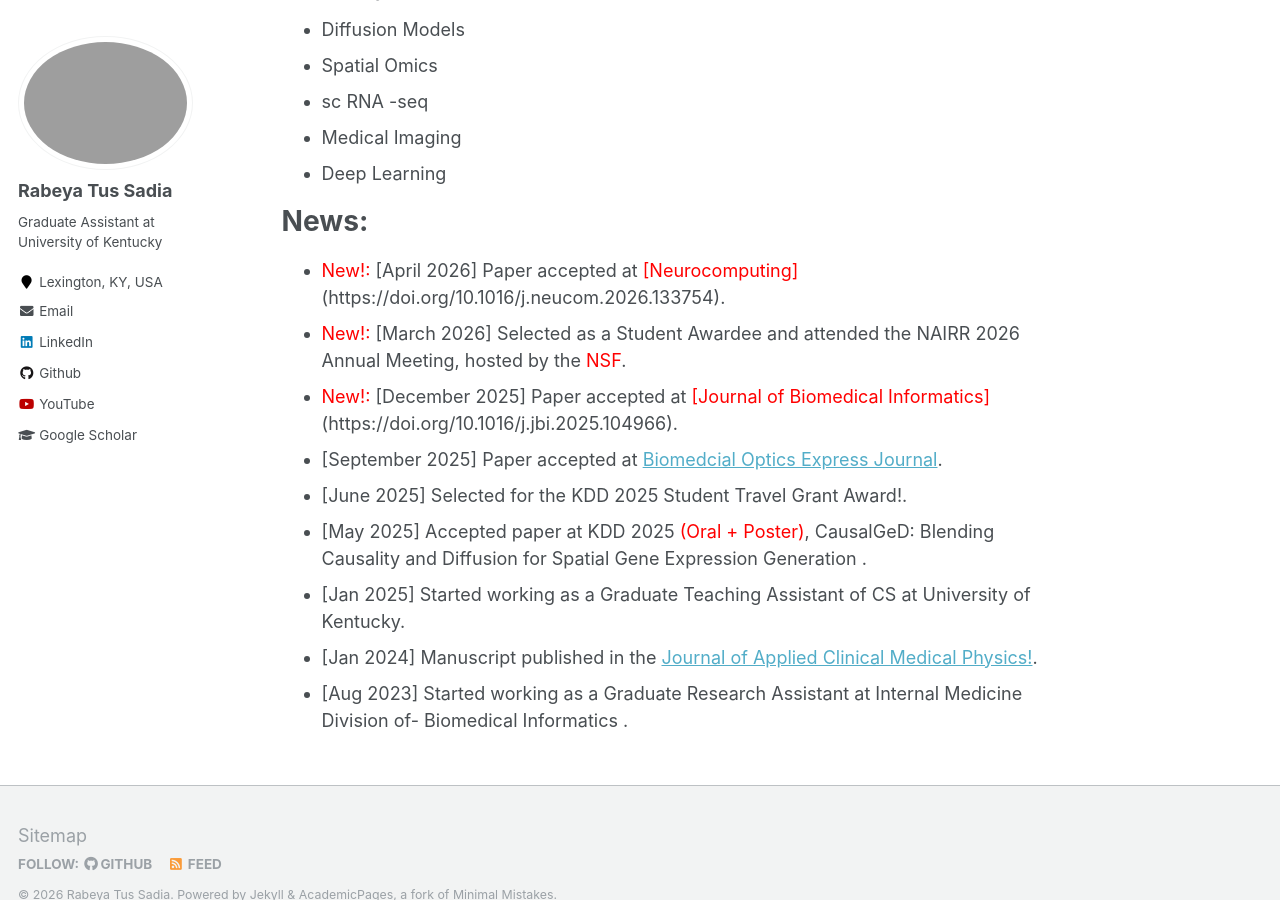
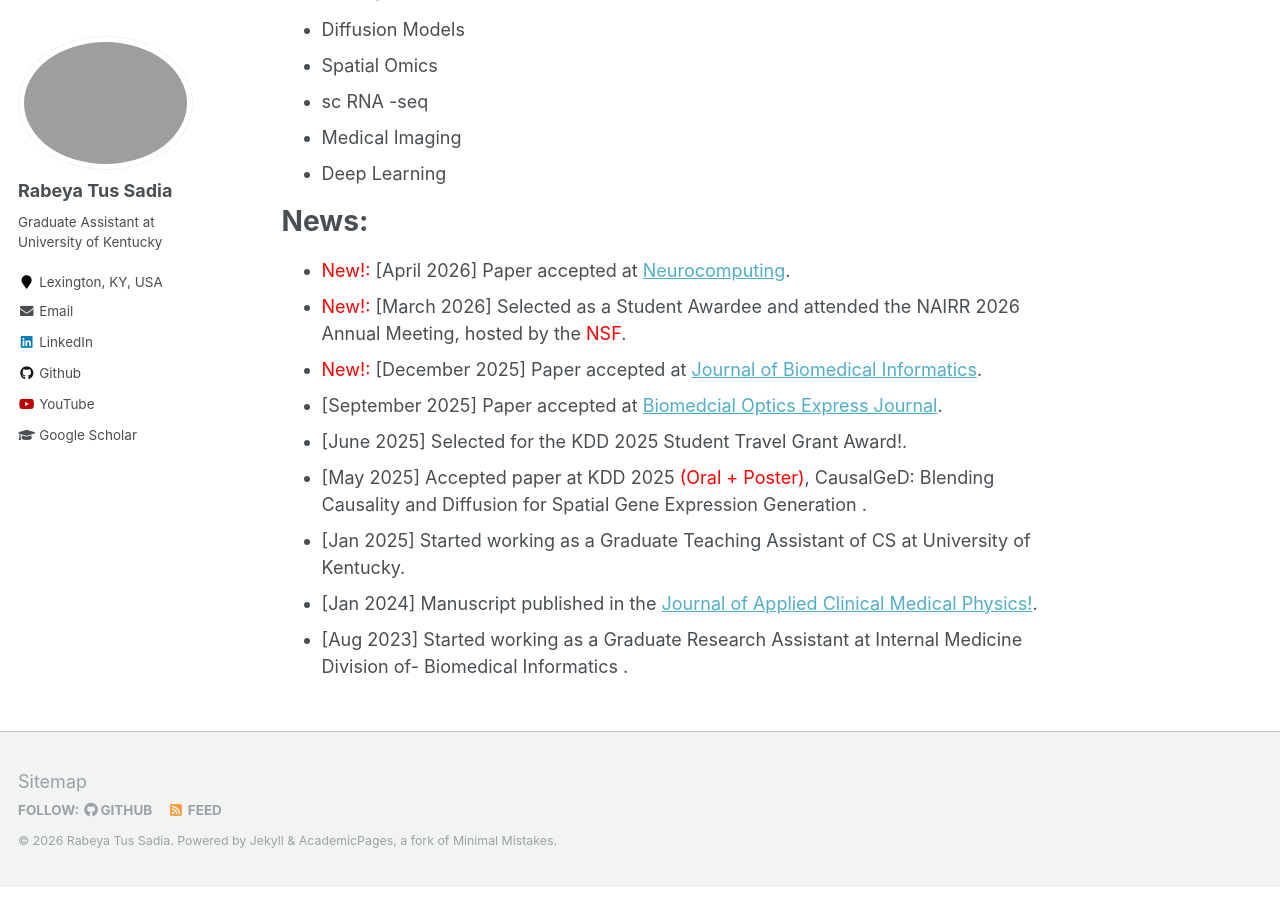
Before and after one commit to Rumi07/rumi07.github.io, a Jekyll site: the page built from _pages/about.md, in a window 1280 px wide and 900 px high, scrolled down 945 px. Built offline with Jekyll 4.4.1, drawn with Linux system fonts in a browser that asks for light colours.

Commit message:
updated about

```diff
--- a/_pages/about.md
+++ b/_pages/about.md
@@ -43,9 +43,9 @@ Research Interests:
 News:
 ======
 
-- <span style="color:red">New!:</span> [April 2026] Paper accepted at <span style="color:red"> [Neurocomputing] </span> (https://doi.org/10.1016/j.neucom.2026.133754).
+- <span style="color:red">New!:</span> [April 2026] Paper accepted at [Neurocomputing](https://doi.org/10.1016/j.neucom.2026.133754).
 - <span style="color:red">New!:</span> [March 2026] Selected as a Student Awardee and attended the NAIRR 2026 Annual Meeting, hosted by the <span style="color:red">NSF</span>.
-- <span style="color:red">New!:</span>  [December 2025] Paper accepted at <span style="color:red"> [Journal of Biomedical Informatics]</span>(https://doi.org/10.1016/j.jbi.2025.104966).
+- <span style="color:red">New!:</span>  [December 2025] Paper accepted at [Journal of Biomedical Informatics](https://doi.org/10.1016/j.jbi.2025.104966).
 - [September 2025] Paper accepted at [Biomedcial Optics Express Journal](https://opg.optica.org/boe/fulltext.cfm?uri=boe-16-10-3895).
 - [June 2025] Selected for the KDD 2025 Student Travel Grant Award!.
 - [May 2025] Accepted paper at KDD 2025 <span style="color:red">(Oral + Poster)</span>, CausalGeD: Blending Causality and Diffusion for Spatial Gene Expression Generation .
```
